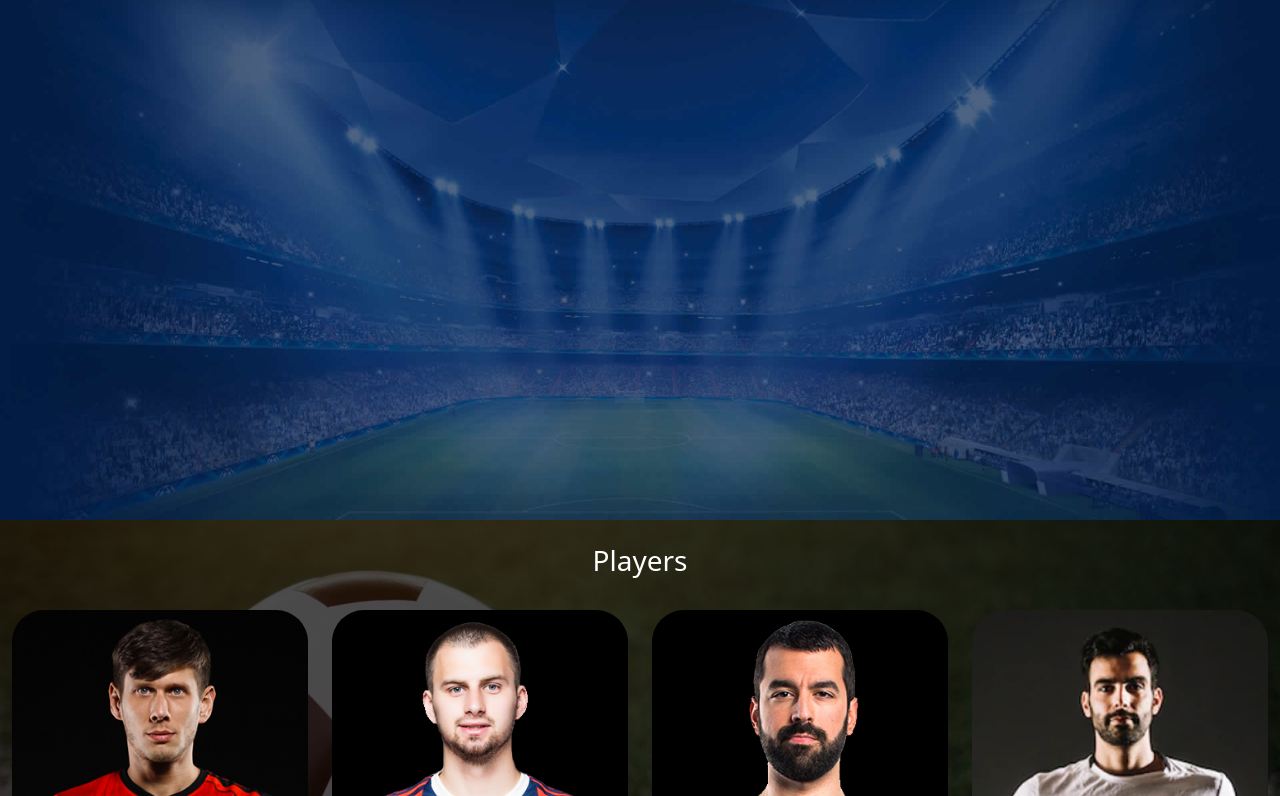
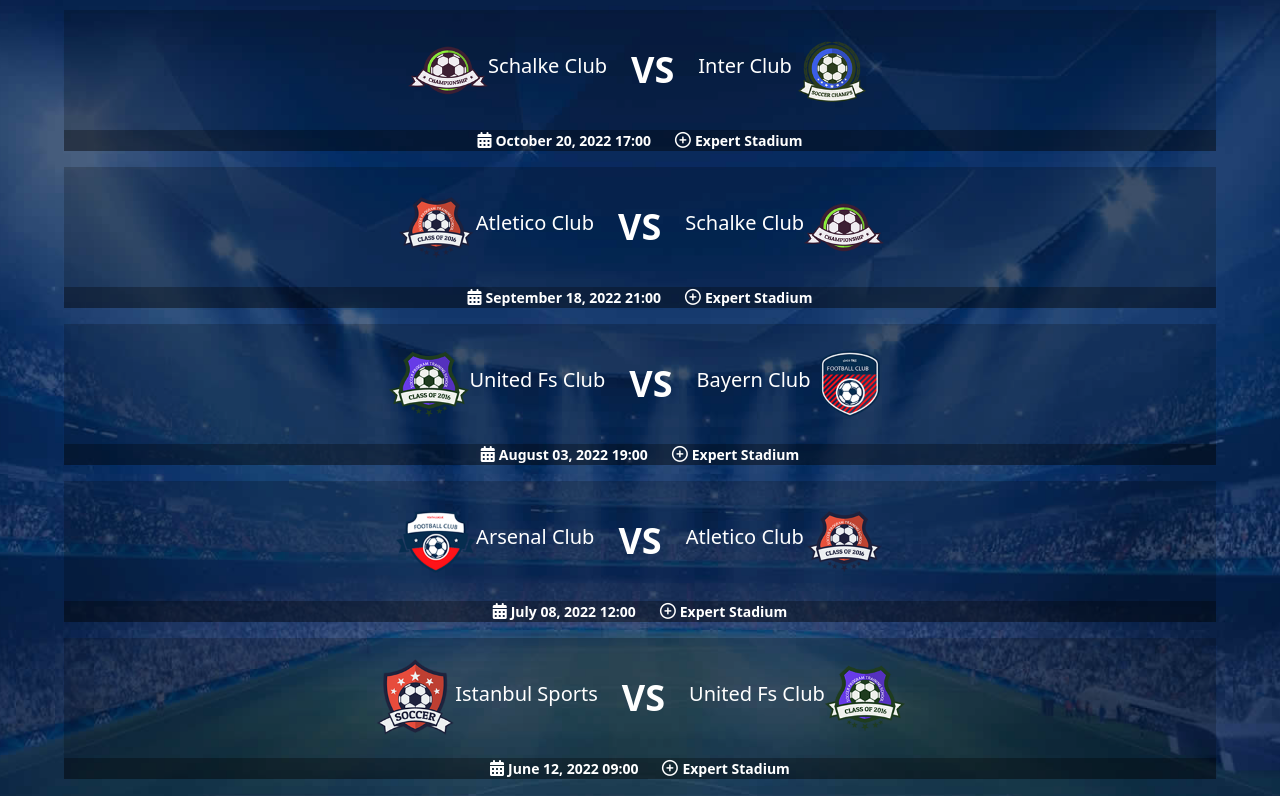
Before and after one commit to sofiacottone/proj-html-vuejs, a Vue app: page / in a window 1280 px wide. Shown: the part 1004-1800 px from the top of the page. Built offline with nearby package versions, Linux system fonts and the light colour scheme.

Commit message:
feat: add upcoming matches + players info

```diff
--- a/src/store.js
+++ b/src/store.js
@@ -3,41 +3,49 @@ import { reactive } from "vue";
 export const store = reactive({
     pageInfo: {
         place: 'New Jersey, USA',
-        tel: '+1(234) 567 89 10',
+        tel: '+1 (234) 567 89 10',
         mail: 'example@example.com'
     },
     navLinks: [
         {
             link: 'home',
-            category: 'quick links'
+            category: 'quick links',
+            anchor: '',
         },
         {
             link: 'fixtures & results',
-            category: 'education'
+            category: 'education',
+            anchor: 'fixtures',
         },
         {
             link: 'league table',
-            category: 'education'
+            category: 'education',
+            anchor: 'league',
         },
         {
             link: 'players',
-            category: 'education'
+            category: 'education',
+            anchor: 'players',
+        },
+        {
+            link: 'matches',
+            category: 'education',
+            anchor: 'matches',
+        },
+        {
+            link: 'blog',
+            category: 'quick links',
+            anchor: 'articles',
         },
         {
             link: 'gallery',
-            category: 'education'
-        },
-        {
-            link: 'blog',
-            category: 'quick links'
-        },
-        {
-            link: 'gallery',
-            category: 'quick links'
+            category: 'quick links',
+            anchor: 'hero',
         },
         {
             link: 'contact',
-            category: 'quick links'
+            category: 'quick links',
+            anchor: 'contacts',
         },
     ],
     slider: [
@@ -56,6 +64,7 @@ export const store = reactive({
     ],
     teamsInfo: [
         {
+            id: 1,
             name: 'Istanbul Sports',
             logo: 'club-1.png',
             win: 18,
@@ -64,6 +73,7 @@ export const store = reactive({
             points: 42
         },
         {
+            id: 2,
             name: 'United Fs Club',
             logo: 'club-2.png',
             win: 14,
@@ -72,6 +82,7 @@ export const store = reactive({
             points: 35
         },
         {
+            id: 3,
             name: 'Schalke Club',
             logo: 'club-3.png',
             win: 13,
@@ -80,6 +91,7 @@ export const store = reactive({
             points: 32
         },
         {
+            id: 4,
             name: 'Inter Club',
             logo: 'club-4.png',
             win: 13,
@@ -88,6 +100,7 @@ export const store = reactive({
             points: 31
         },
         {
+            id: 5,
             name: 'Madrid Club',
             logo: 'league-club-5.png',
             win: 12,
@@ -96,6 +109,7 @@ export const store = reactive({
             points: 30
         },
         {
+            id: 6,
             name: 'Schalke Club',
             logo: 'league-club-6.png',
             win: 11,
@@ -104,6 +118,7 @@ export const store = reactive({
             points: 28
         },
         {
+            id: 7,
             name: 'Arsenal Club',
             logo: 'league-club-7.png',
             win: 10,
@@ -112,6 +127,7 @@ export const store = reactive({
             points: 26
         },
         {
+            id: 8,
             name: 'Bayern Club',
             logo: 'league-club-8.png',
             win: 10,
@@ -120,6 +136,7 @@ export const store = reactive({
             points: 24
         },
         {
+            id: 9,
             name: 'Atletico Club',
             logo: 'league-club-9.png',
             win: 9,
@@ -128,6 +145,138 @@ export const store = reactive({
             points: 20
         }
     ],
+    upcomingMatches: [
+        {
+            homeTeam: {
+                name: 'Schalke Club',
+                logo: 'club-3.png',
+            },
+            guestTeam: {
+                name: 'Inter Club',
+                logo: 'club-4.png',
+            },
+            dateTime: 'October 20, 2022 17:00',
+            stadium: 'Expert Stadium'
+        },
+        {
+            homeTeam: {
+                name: 'Atletico Club',
+                logo: 'league-club-9.png',
+            },
+            guestTeam: {
+                name: 'Schalke Club',
+                logo: 'club-3.png',
+            },
+            dateTime: 'September 18, 2022 21:00',
+            stadium: 'Expert Stadium'
+        },
+        {
+            homeTeam: {
+                name: 'United Fs Club',
+                logo: 'club-2.png',
+            },
+            guestTeam: {
+                name: 'Bayern Club',
+                logo: 'league-club-8.png',
+            },
+            dateTime: 'August 03, 2022 19:00',
+            stadium: 'Expert Stadium'
+        },
+        {
+            homeTeam: {
+                name: 'Arsenal Club',
+                logo: 'league-club-7.png',
+            },
+            guestTeam: {
+                name: 'Atletico Club',
+                logo: 'league-club-9.png',
+            },
+            dateTime: 'July 08, 2022 12:00',
+            stadium: 'Expert Stadium'
+        },
+        {
+            homeTeam: {
+                name: 'Istanbul Sports',
+                logo: 'club-1.png',
+            },
+            guestTeam: {
+                name: 'United Fs Club',
+                logo: 'club-2.png',
+            },
+            dateTime: 'June 12, 2022 09:00',
+            stadium: 'Expert Stadium'
+        },
+
+    ],
+    playersInfo: [
+        {
+            name: 'Alisson Becker',
+            number: '1',
+            role: 'Goalkeeper',
+            img: 'https://backend.liverpoolfc.com/sites/default/files/styles/md/public/2023-07/pp-23-24-mens-home-body-becker.webp?itok=6dgcMsiw'
+        },
+        {
+            name: 'Joe Gomez',
+            number: '2',
+            role: 'Defender',
+            img: 'https://backend.liverpoolfc.com/sites/default/files/styles/md/public/2023-07/pp-23-24-mens-home-body-gomez.webp?itok=GsV6vg8K'
+        },
+        {
+            name: 'Virgil van Dijk',
+            number: '4',
+            role: 'Defender',
+            img: 'https://backend.liverpoolfc.com/sites/default/files/styles/md/public/2023-09/pp-23-24-mens-home-body-virgil-captain.webp?itok=nBkWChxV'
+        },
+        {
+            name: 'Ibrahima Konate',
+            number: '5',
+            role: 'Defender',
+            img: 'https://backend.liverpoolfc.com/sites/default/files/styles/md/public/2023-07/pp-23-24-mens-home-body-konate.webp?itok=xsjqdL2H'
+        },
+        {
+            name: 'Wataru Endo',
+            number: '3',
+            role: 'Midfielder',
+            img: 'https://backend.liverpoolfc.com/sites/default/files/styles/md/public/2023-09/pp-23-24-mens-home-body-endo.webp?itok=3EoFGswi'
+        },
+        {
+            name: 'Thiago Alcantara',
+            number: '6',
+            role: 'Midfielder',
+            img: 'https://backend.liverpoolfc.com/sites/default/files/styles/md/public/2023-09/pp-23-24-mens-home-body-thiago.webp?itok=3VZqqsTg'
+        },
+        {
+            name: 'Dominik Szoboszlai',
+            number: '8',
+            role: 'Midfielder',
+            img: 'https://backend.liverpoolfc.com/sites/default/files/styles/md/public/2023-07/pp-23-24-mens-home-body-szoboszlai.webp?itok=u2kC9WJq'
+        },
+        {
+            name: 'Alexis Mac Allister',
+            number: '10',
+            role: 'Midfielder',
+            img: 'https://backend.liverpoolfc.com/sites/default/files/styles/md/public/2023-07/pp-23-24-mens-home-body-mac-allister.webp?itok=t_ikLNfk'
+        },
+        {
+            name: 'Luis Diaz',
+            number: '7',
+            role: 'Forward',
+            img: 'https://backend.liverpoolfc.com/sites/default/files/styles/md/public/2023-07/pp-23-24-mens-home-body-diaz.webp?itok=Dbe0lrW8'
+        },
+        {
+            name: 'Darwin Nunez',
+            number: '9',
+            role: 'Forward',
+            img: 'https://backend.liverpoolfc.com/sites/default/files/styles/md/public/2023-07/pp-23-24-mens-home-body-nunez.webp?itok=tJQsb87G'
+        },
+        {
+            name: 'Mohamed Salah',
+            number: '11',
+            role: 'Forward',
+            img: 'https://backend.liverpoolfc.com/sites/default/files/styles/md/public/2023-07/pp-23-24-mens-home-body-salah.webp?itok=Q1VGtFrc'
+        },
+
+    ],
     articlesInfo: [
         {
             id: 1,
@@ -135,39 +284,39 @@ export const store = reactive({
             date: '29.05.2022',
             topic: 'Football',
             paragraph: 'Football is a sport that is known as a ball game and il loved by [...]',
-            img: 'news1-1'
+            img: 'news1-1.png'
         },
         {
             id: 2,
-            title: 'What is Football?',
+            title: 'Football Rules',
             date: '29.05.2022',
             topic: 'Football',
             paragraph: 'Football: it is an aerobic-based anaerobic sport in which jumps, kicks, turns, running with changing [...]',
-            img: 'news2-1'
+            img: 'news2-1.png'
         },
         {
             id: 3,
-            title: 'What is Football?',
+            title: 'Football Features',
             date: '29.05.2022',
             topic: 'Football',
             paragraph: 'GOLDEN GOAL: In a football match, the goal scored by one of the teams in [...]',
-            img: 'news3-1'
+            img: 'news3-1.png'
         },
         {
             id: 4,
-            title: 'What is Football?',
+            title: 'Football Terms',
             date: '29.05.2022',
             topic: 'Football',
             paragraph: 'GOLDEN GOAL: In a football match, the goal scored by one of the teams in [...]',
-            img: 'news4-1'
+            img: 'news4-1.png'
         },
         {
             id: 5,
-            title: 'What is Football?',
+            title: 'Lorem Football',
             date: '29.05.2022',
             topic: 'Football',
             paragraph: 'Lorem ipsum',
-            img: 'news6-1'
+            img: 'news6-1.png'
         }
     ]
 });
```
